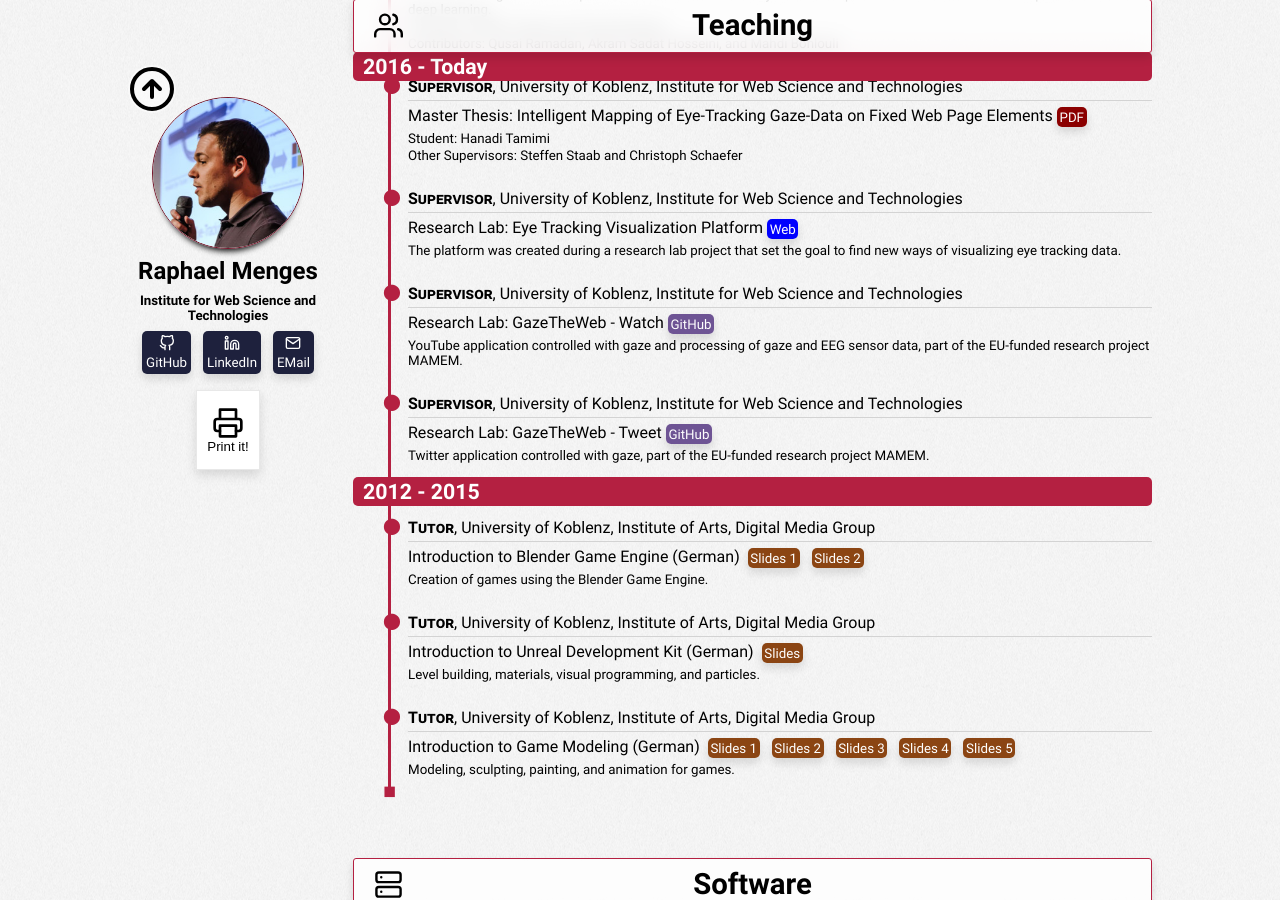
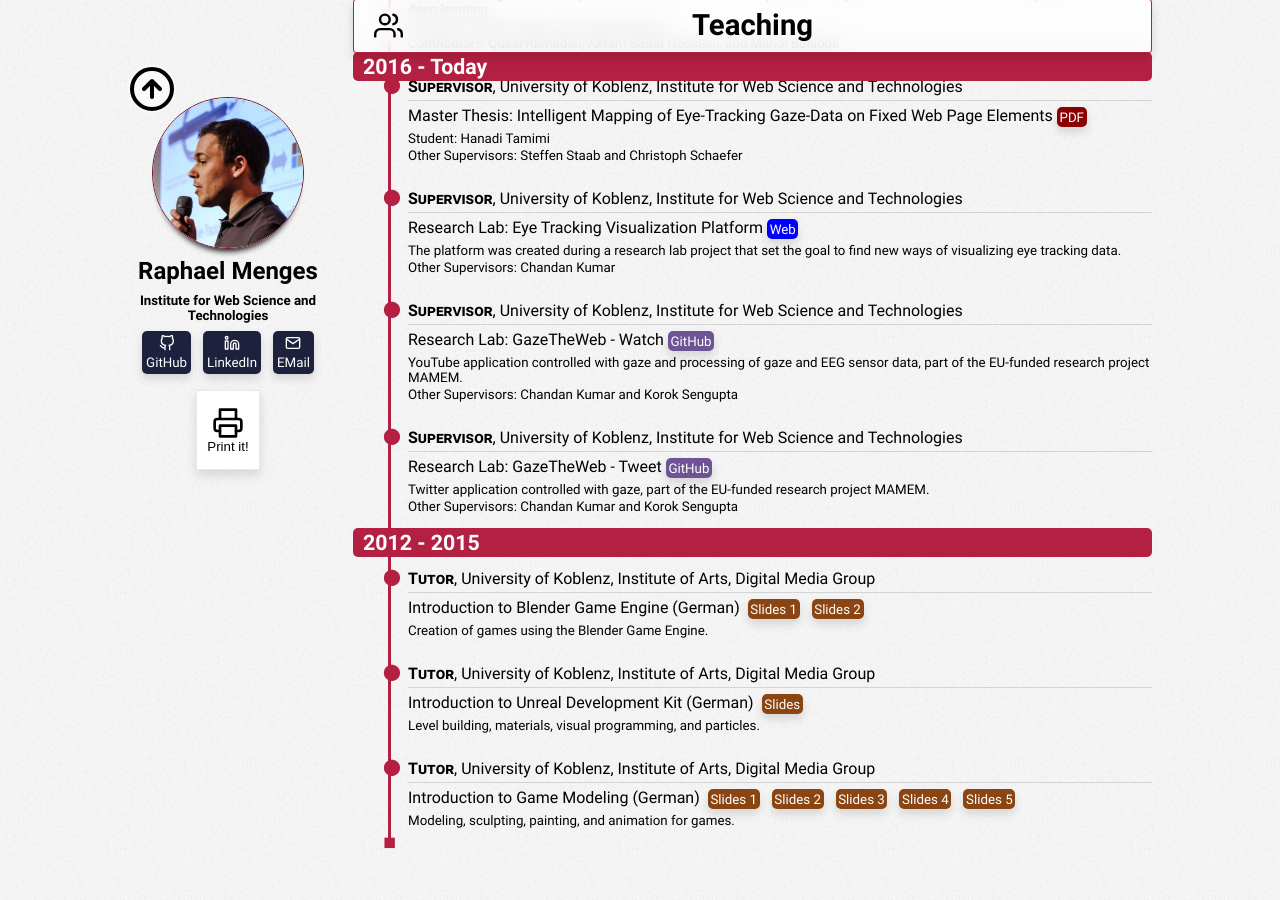
Before and after one commit to raphaelmenges/raphaelmenges.github.io, a Jekyll site: the page built from index.html, in a window 1280 px wide and 900 px high, scrolled down 2734 px. Built offline with Jekyll 4.4.1, drawn with Linux system fonts in a browser that asks for light colours.

Commit message:
Update teaching.

```diff
--- a/_includes/home/teaching.html
+++ b/_includes/home/teaching.html
@@ -23,16 +23,19 @@ Lorem ipsum dolor sit amet, consectetur adipiscing elit. Aenean eu tristique jus
 		<div><strong style='font-variant: small-caps'>Supervisor</strong>, University of Koblenz, Institute for Web Science and Technologies</div>
 		<div class='title'>Research Lab: Eye Tracking Visualization Platform<a class='web' href='http://eyevis.west.uni-koblenz.de'>Web</a></div>
 		<div class='abstract'>The platform was created during a research lab project that set the goal to find new ways of visualizing eye tracking data.</div>
+		<div class='note'>Other Supervisors: Chandan Kumar</div>
 	</li>
 	<li>
 		<div><strong style='font-variant: small-caps'>Supervisor</strong>, University of Koblenz, Institute for Web Science and Technologies</div>
 		<div class='title'>Research Lab: GazeTheWeb - Watch<a class='github' href='https://github.com/MAMEM/GazeTheWeb/tree/master/Watch'>GitHub</a></div>
 		<div class='abstract'>YouTube application controlled with gaze and processing of gaze and EEG sensor data, part of the EU-funded research project MAMEM.</div>
+		<div class='note'>Other Supervisors: Chandan Kumar and Korok Sengupta</div>
 	</li>
 	<li>
 		<div><strong style='font-variant: small-caps'>Supervisor</strong>, University of Koblenz, Institute for Web Science and Technologies</div>
 		<div class='title'>Research Lab: GazeTheWeb - Tweet<a class='github' href='https://github.com/MAMEM/GazeTheWeb/tree/master/Tweet'>GitHub</a></div>
 		<div class='abstract'>Twitter application controlled with gaze, part of the EU-funded research project MAMEM.</div>
+		<div class='note'>Other Supervisors: Chandan Kumar and Korok Sengupta</div>
 	</li>
 </ol>
 
```
